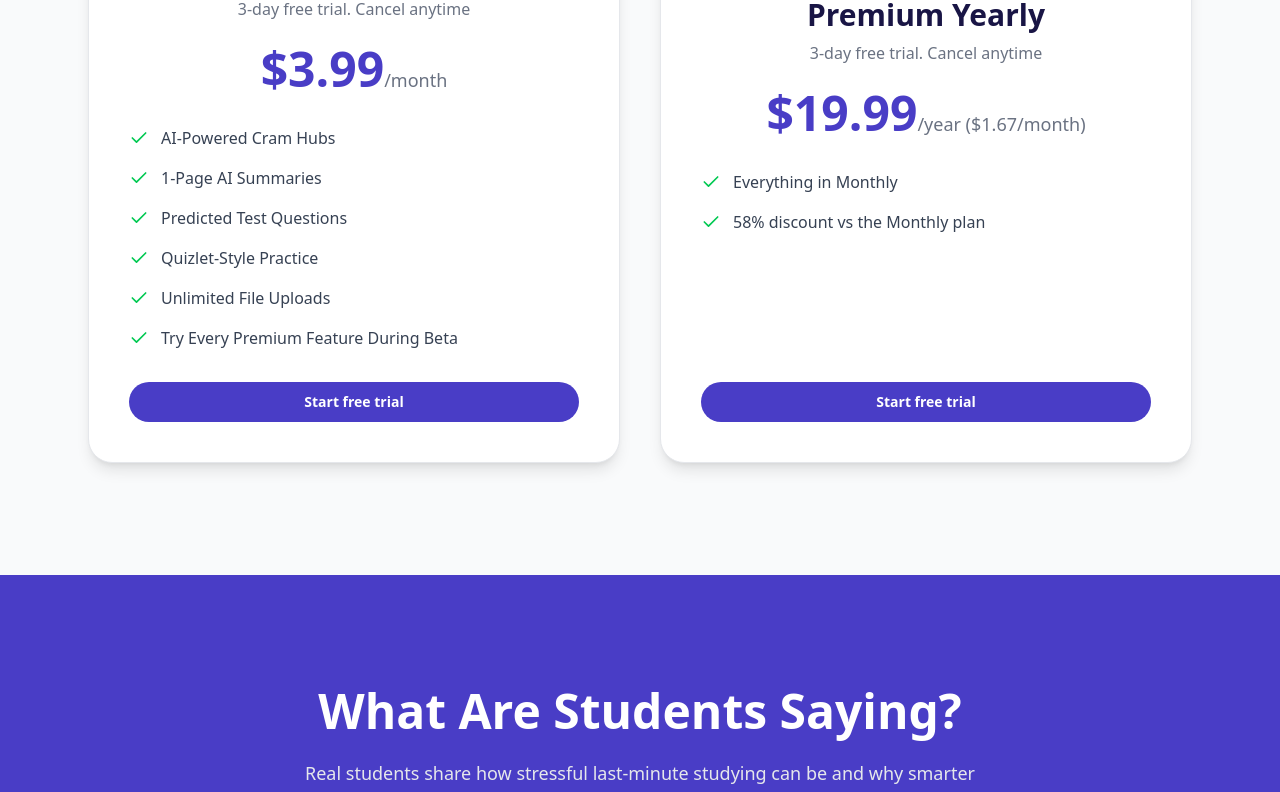
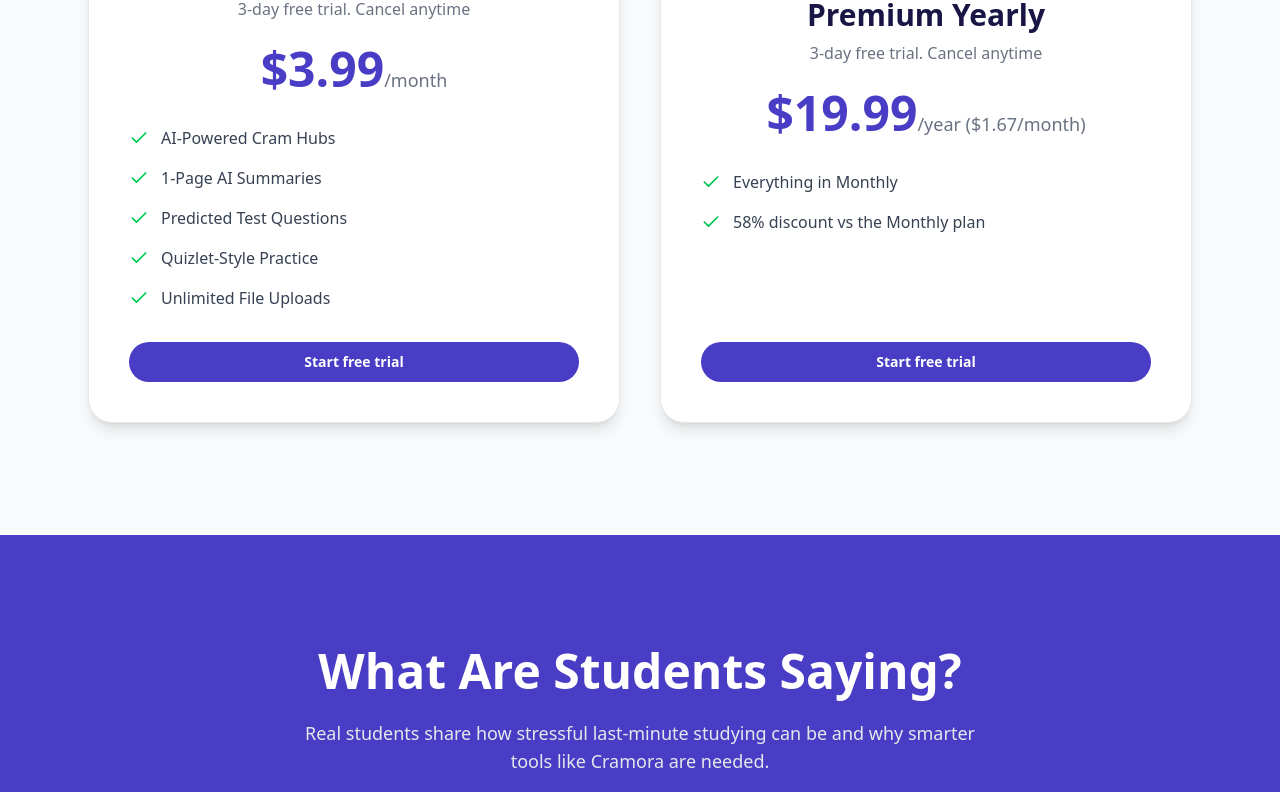
Before and after one commit to PedroGuitian/cramora-landing-page, a Next.js app in the folder cramora-landing/: page / in a window 1280 px wide. Shown: the part 2760-3552 px from the top of the page. Built offline with nearby package versions, Linux system fonts and the light colour scheme.

Commit message:
Removed feature not relevant anymore

```diff
--- a/cramora-landing/src/app/page.tsx
+++ b/cramora-landing/src/app/page.tsx
@@ -261,7 +261,6 @@ export default function LandingPage() {
                   'Predicted Test Questions',
                   'Quizlet-Style Practice',
                   'Unlimited File Uploads',
-                  'Try Every Premium Feature During Beta',
                 ].map((feature, i) => (
                   <li key={i} className="flex items-center gap-3">
                     <Check className="w-5 h-5 text-green-500 flex-shrink-0" />
```
